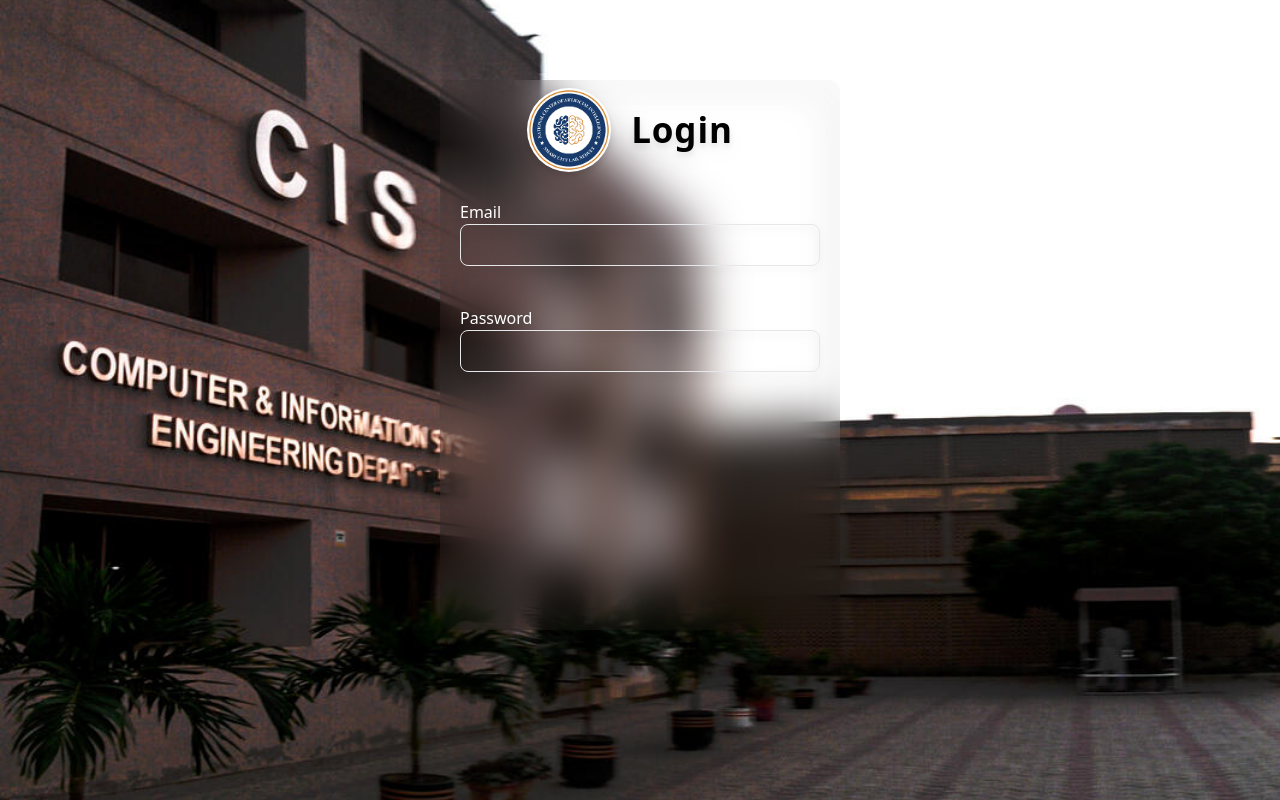
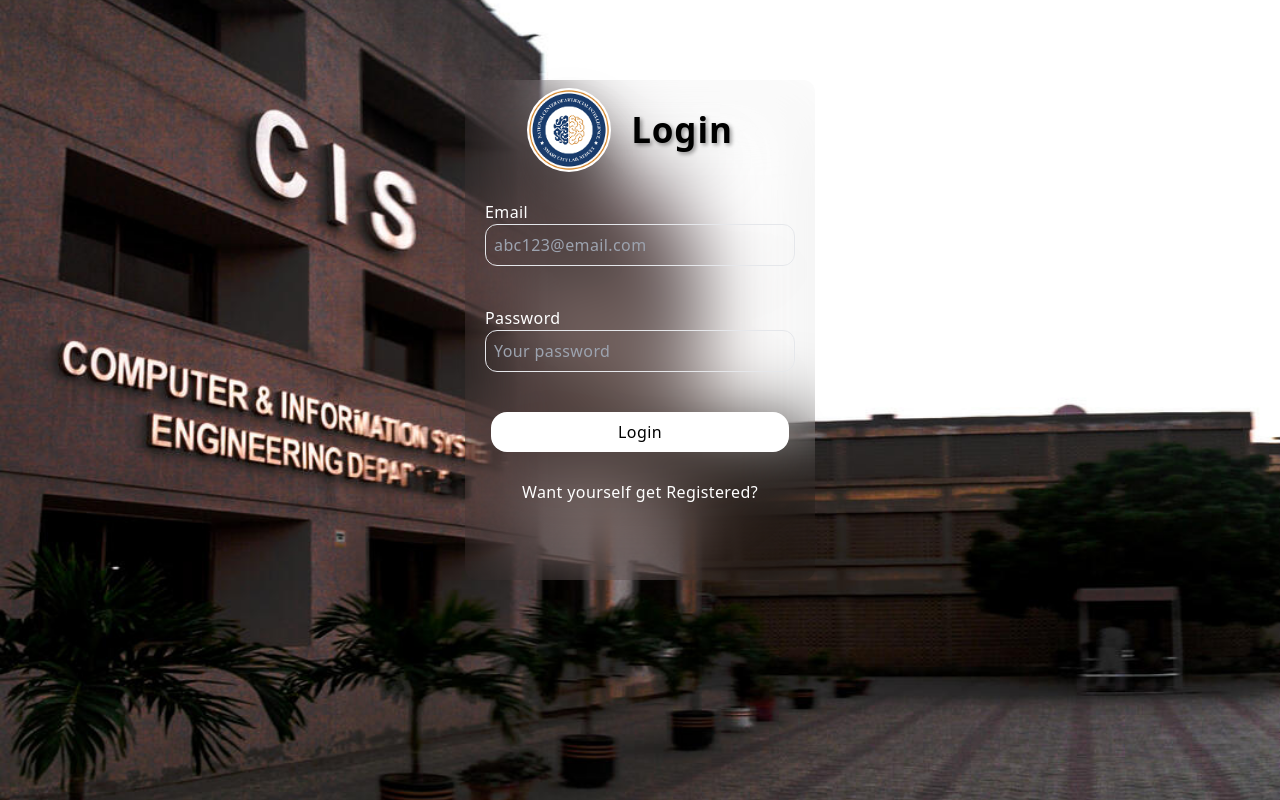
Before and after one commit to zuhaibnoor/Internship-Portal, a React (Vite) app in the folder internship-portal/: page / in a window 1280 px wide. Built offline with nearby package versions, Linux system fonts and the light colour scheme.

Commit message:
login page ready

```diff
--- a/internship-portal/src/pages/Login.tsx
+++ b/internship-portal/src/pages/Login.tsx
@@ -1,3 +1,6 @@
+import './styles.css';
+import { Link } from 'react-router-dom';
+
 export default function Login() {
     return(
         <>
@@ -7,22 +10,33 @@
                 backgroundSize: "cover",
                 backgroundPosition: "center",}} className="h-screen w-screen flex justify-center">
 
-                <form action="" className="mt-20 w-[400px] h-[550px] drop-shadow-lg backdrop-blur-xl rounded-xl">
+                <form action="" className="mt-20 w-[350px] h-[500px] drop-shadow-2xl backdrop-blur-2xl rounded-xl font-sans tracking-wide">
                     <div className="flex flex-col">
 
                         <div className="flex flex-row h-[100px] justify-center items-center p-2">
-                            <img src="/logo.png" alt="" className="rounded-[50px] h-[100%]" />
-                            <div className="p-5 text-[35px] font-bold font-sans tracking-wide">Login</div>
+                            <img src="/logo.png" alt="" className="rounded-[50px] h-[100%] drop-shadow-2xl" />
+                            <div className="p-5 text-[35px] font-bold font-sans tracking-wide" id = "login">Login</div>
                         </div>
 
                         <div className="flex flex-col p-5 ">
                             <label htmlFor="email" className="text-[16px] text-white">Email</label>
-                            <input type="email" name="email" id="email" className="p-2 border rounded-lg rounded-[90px] bg-transparent" />
+                            <input type="email" name="email" placeholder="abc123@email.com" id="email" className="p-2 border rounded-lg rounded-xl bg-transparent input-focus" />
                         </div>
 
                         <div className="flex flex-col p-5 ">
                             <label htmlFor="password" className="text-[16px] text-white">Password</label>
-                            <input type="password" name="password" id="password" className="p-2 border rounded-lg rounded-[90px] bg-transparent" />
+                            <input type="password" placeholder='Your password' name="password" id="password" className="p-2 border rounded-xl rounded-[90px] bg-transparent input-focus placeholder-opacity-0" />
+                        </div>
+
+
+                        <div className='flex flex-col justify-center items-center mt-5'>
+                            <div className='flex flex-col justify-center items-center  p-2 w-[85%] rounded-2xl bg-white hover:bg-gray-300'>
+                                    <Link to="/dashboard" className="h-full w-full text-center">Login</Link>
+                            </div>
+                        </div>
+
+                        <div className='flex flex-col justify-center items-center mt-5'>
+                            <Link id="getRegistered" to="/Register" className="hover:border hover:rounded-xl p-2 text-white">Want yourself get Registered?</Link>
                         </div>
 
 
--- /dev/null
+++ b/internship-portal/src/pages/styles.css
@@ -0,0 +1,25 @@
+.input-focus:focus {
+    outline: none;
+    border-color: rgb(67, 67, 255);
+    transition: all 0.3s ease;
+    box-shadow: 0 0 10px rgba(0, 0, 0, 0.205);
+}
+
+.input-focus:focus::placeholder{
+    opacity: 40%;
+    transition: all 0.3s ease;
+}
+
+.input-focus:hover{
+    box-shadow: 0 0 10px rgba(0, 0, 0, 0.205);
+}
+
+#login {
+    text-shadow: 2px 2px 4px #00000069;
+}
+
+#getRegistered:hover{
+    color:rgb(167, 167, 238);
+    transition: all 0.3s ease;
+    box-shadow: 0 0 10px rgba(0, 0, 0, 0.205);
+}
```
